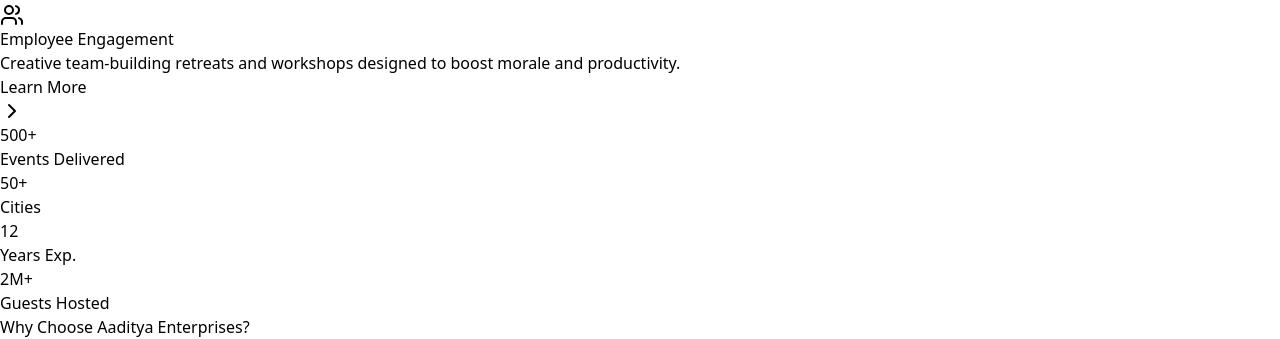
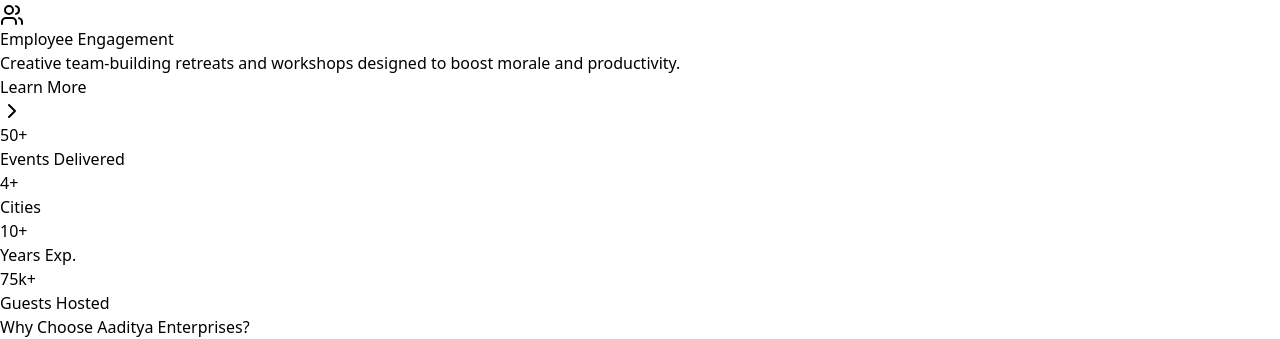
Before and after one commit to aaditya-enterprises/new-companyweb, a React (Vite) app: page / in a window 1280 px wide. Shown: the part 1643-1982 px from the top of the page. Built offline with nearby package versions, Linux system fonts and the light colour scheme.

Commit message:
Update app.jsx

```diff
--- a/src/app.jsx
+++ b/src/app.jsx
@@ -760,19 +760,19 @@
             <div className={`bg-[#C49A59] py-12`}>
               <div className="max-w-7xl mx-auto px-6 grid grid-cols-2 md:grid-cols-4 gap-8 text-center text-white">
                 <div>
-                  <div className="text-4xl font-serif font-bold mb-1">500+</div>
+                  <div className="text-4xl font-serif font-bold mb-1">50+</div>
                   <div className="text-sm uppercase tracking-wider opacity-90">Events Delivered</div>
                 </div>
                 <div>
-                  <div className="text-4xl font-serif font-bold mb-1">50+</div>
+                  <div className="text-4xl font-serif font-bold mb-1">4+</div>
                   <div className="text-sm uppercase tracking-wider opacity-90">Cities</div>
                 </div>
                 <div>
-                  <div className="text-4xl font-serif font-bold mb-1">12</div>
+                  <div className="text-4xl font-serif font-bold mb-1">10+</div>
                   <div className="text-sm uppercase tracking-wider opacity-90">Years Exp.</div>
                 </div>
                 <div>
-                  <div className="text-4xl font-serif font-bold mb-1">2M+</div>
+                  <div className="text-4xl font-serif font-bold mb-1">75k+</div>
                   <div className="text-sm uppercase tracking-wider opacity-90">Guests Hosted</div>
                 </div>
               </div>
```
